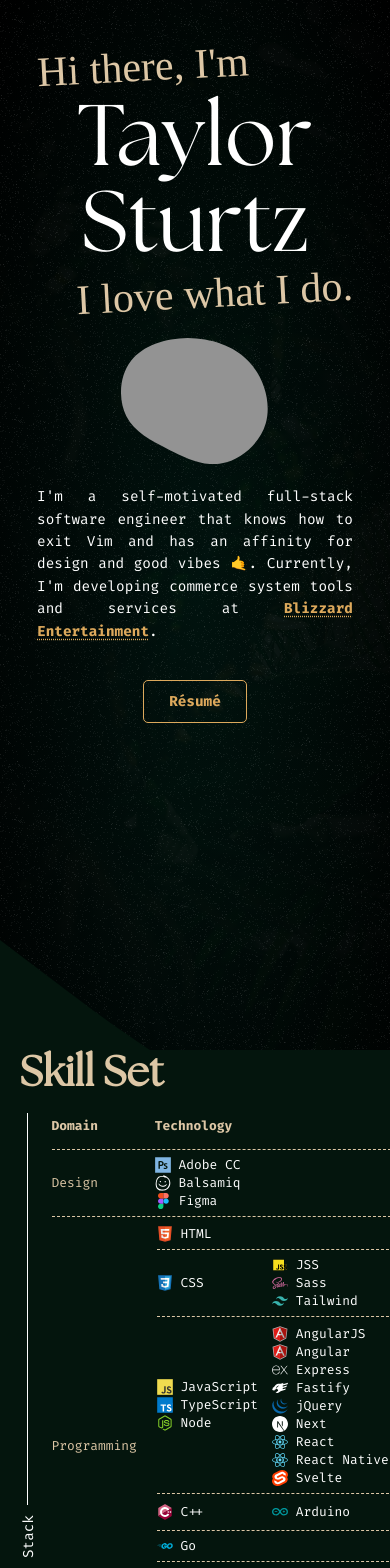
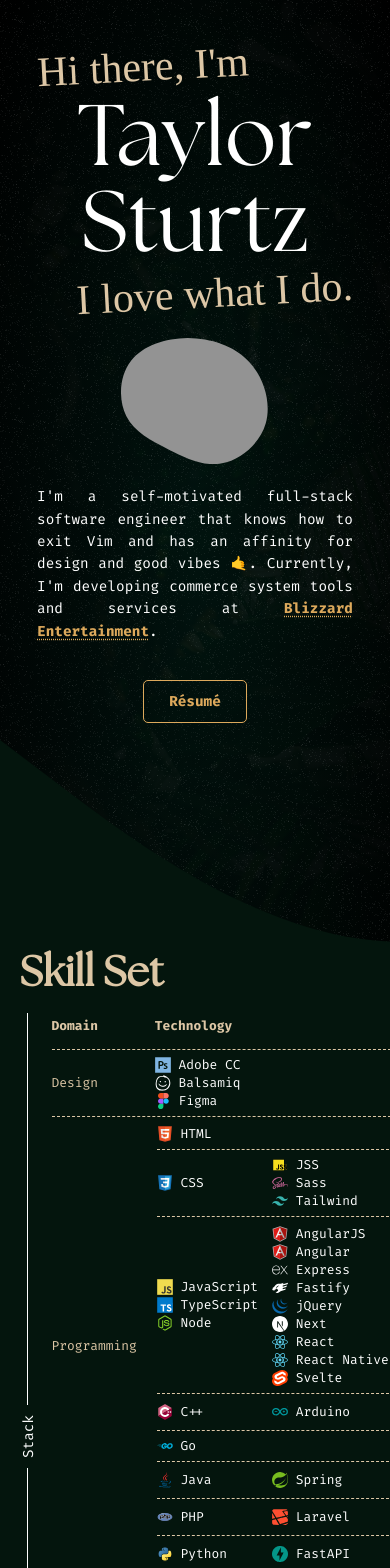
Before and after one commit to tsturtz/taylorsturtz-dot-com-v3, a SvelteKit app: page / in a window 390 px wide. Shown: the top 1568 px of the page. Built offline with nearby package versions, Linux system fonts and the light colour scheme; grey boxes are pictures that could not be loaded; a web font is replaced by a local one.

Commit message:
minor mobile layout update

```diff
--- a/src/routes/+page.svelte
+++ b/src/routes/+page.svelte
@@ -1020,6 +1020,9 @@ background-size: 15px 15px; -->
 		height: 1200px;
 		width: 100%;
 		position: relative;
+		@include md {
+			height: 1100px;
+		}
 	}
 	#hero-bg {
 		position: absolute;
@@ -1040,9 +1043,6 @@ background-size: 15px 15px; -->
 		position: absolute;
 		bottom: 0;
 		min-width: 2000px;
-		@include md {
-			bottom: -100px;
-		}
 	}
 
 	main {
```
